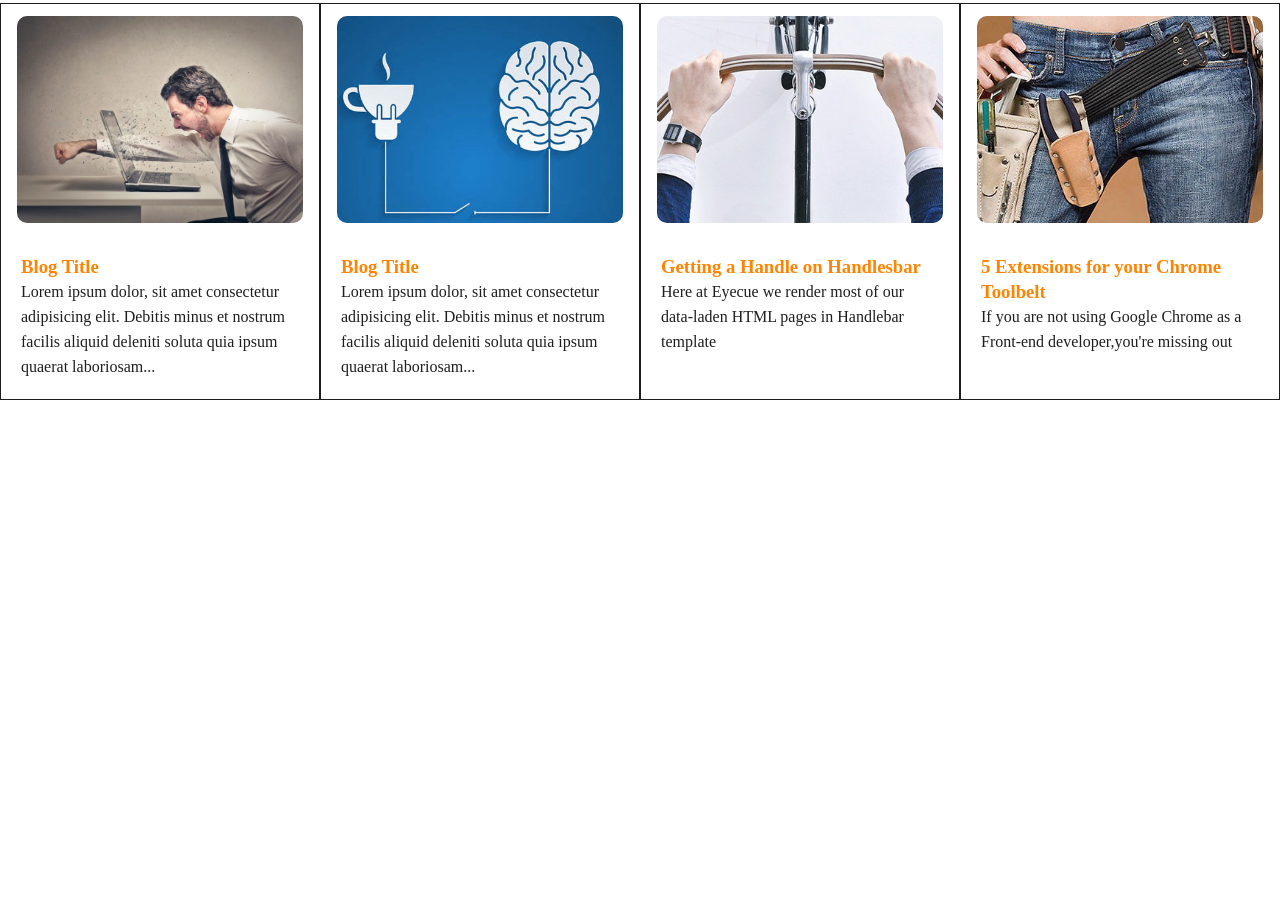
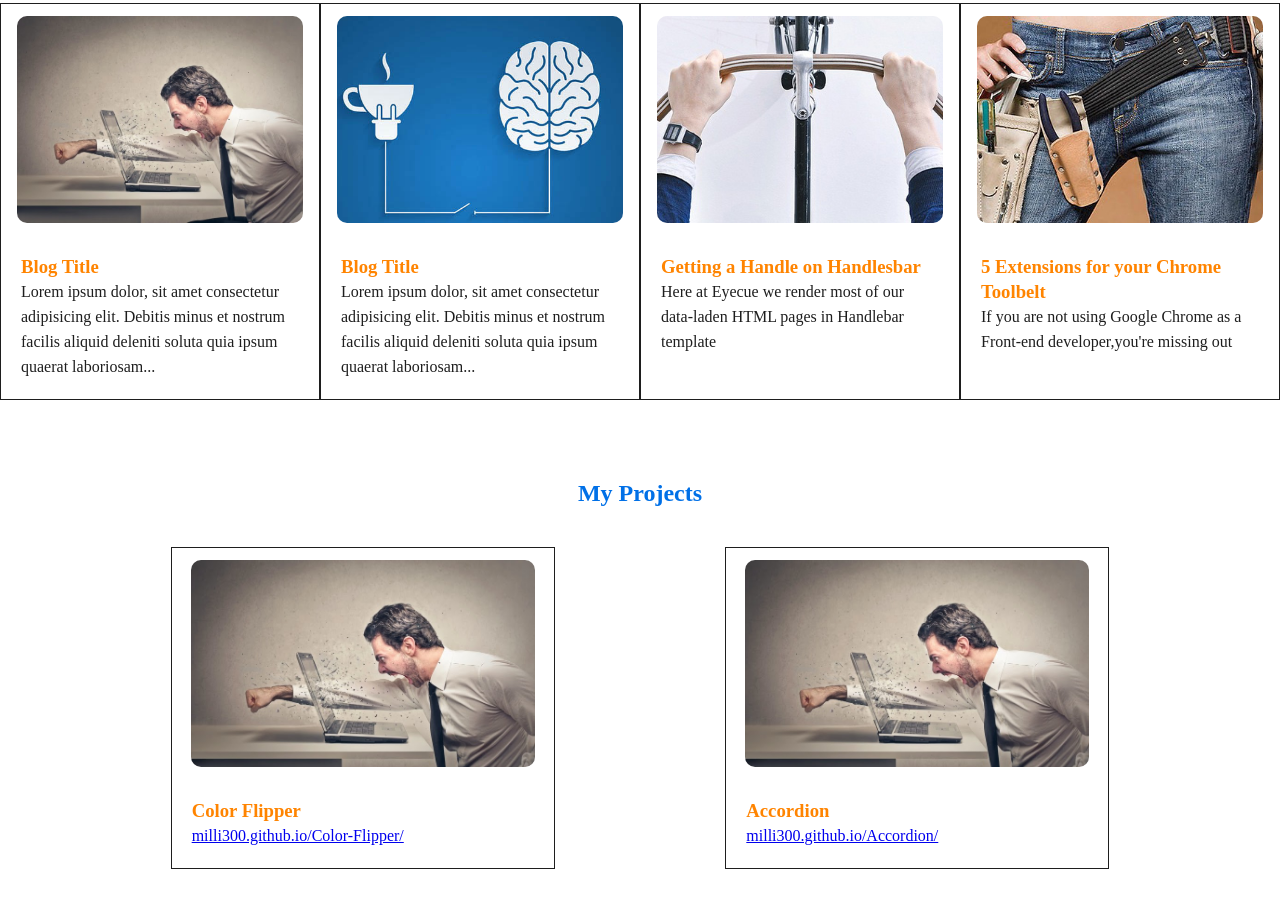
Before and after one commit to Milli300/milli-portfolio, a plain HTML site: page index.html in a window 1280 px wide. Shown: the part 1689-2598 px from the top of the page. Before the commit the page ends 2129 px from the top, so only its background shows below. Drawn offline with Linux system fonts and the light colour scheme.

Commit message:
pablo second commit

```diff
--- a/index.html
+++ b/index.html
@@ -128,6 +128,8 @@
 		 </section>
 		 <!-- section1 completed -->
 
+
+		 <!-- blog section -->
 		<section class="main-section2" id="blogs">
             <div class="h2-container2">
                 <div class="main-section2-th"><h2>Blog</h2></div>
@@ -188,6 +190,41 @@
             </div>
         </section>
 
+		 <!-- project section -->
+		 <section class="main-section2" id="project">
+            <div class="h2-container2">
+                <div class="main-section2-th"><h2>My Projects</h2></div>
+            </div>
+            <div class="section3-container container">
+                <div class="done-blogs">
+                    <div class="blog-pic">
+                        <div>
+                            <img src="./image/blog-1.jpg" alt="blog-pic">
+                        </div>
+                    </div>
+
+                    <div class="blog-detials">
+                        <h3>Color Flipper</h3>
+                        <p> <a href=" https://milli300.github.io/Color-Flipper/" target="_blank">milli300.github.io/Color-Flipper/ </a></p>
+                    </div>
+                </div>
+				<div class="done-blogs">
+                    <div class="blog-pic">
+                        <div>
+                            <img src="./image/blog-1.jpg" alt="blog-pic">
+                        </div>
+                    </div>
+
+                    <div class="blog-detials">
+                        <h3>Accordion</h3>
+                        <p> <a href="https://milli300.github.io/Accordion/ " target="_blank">milli300.github.io/Accordion/ </a></p>
+                    </div>
+                </div>
+
+
+            </div>
+        </section>
+
 	</main>
 </body>
 </html>
--- a/style.css
+++ b/style.css
@@ -111,7 +111,6 @@ nav ul li {
 }
 .about-box p{
 	text-align: center;
-	font-size:
 }
 .about{
 	text-align: center;
@@ -181,9 +180,6 @@ nav ul li {
 }
 
 
-
-
-
 .main-section2-th h2{
     color: #0070e7;
     text-align: center;
@@ -244,3 +240,10 @@ nav ul li {
     line-height: 25px;
     color: #1e1e1e;
 }
+
+/* project section-3 */
+.section3-container{
+	width: 100%;
+	display: flex;
+	justify-content: space-evenly;
+}
```
